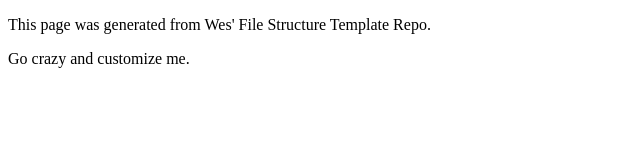
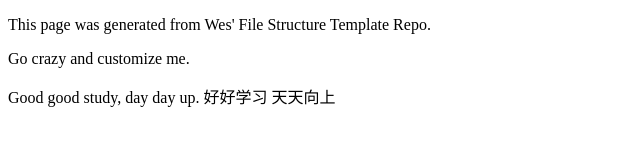
Before and after one commit to Yuwei-Mao/art101, a plain HTML site: page index.html in a window 1280 px wide. Shown: the whole page, without its empty margins (0-640 px from the left). Drawn offline with Linux system fonts and the light colour scheme.

Commit message:
Update index.html

```diff
--- a/index.html
+++ b/index.html
@@ -9,6 +9,7 @@
 		<p>This page was generated from Wes' File Structure Template Repo.</p>
 
 		<p>Go crazy and customize me.</p>
+		<p>Good good study, day day up. 好好学习 天天向上</p>
 	</main>
 
 
```
